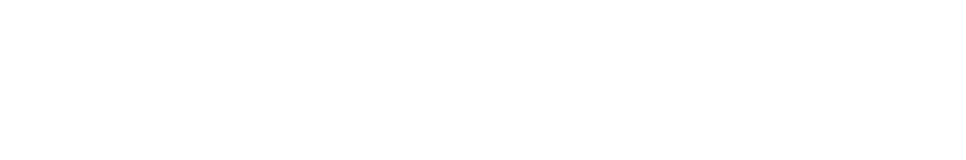
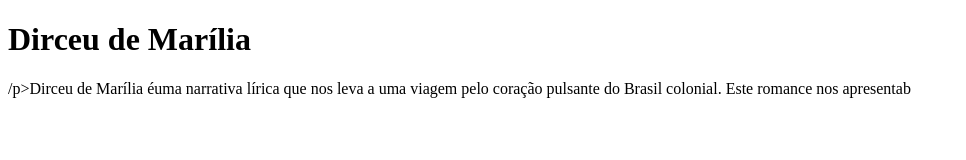
Before and after one commit to igorzinxtz/igor1ano, a plain HTML site: page index.html in a window 1280 px wide. Shown: the whole page, without its empty margins (0-966 px from the left). Drawn offline with Linux system fonts and the light colour scheme.

Commit message:
Update index.html

```diff
--- a/index.html
+++ b/index.html
@@ -7,8 +7,8 @@
 </head>
 <body>
 
-<header>    </header>
-<section>  </section>
+<header>  <h1> Dirceu de Marília</h1>  </header>
+<section> <p> /p>Dirceu de Marília éuma narrativa lírica que nos leva a uma viagem pelo coração pulsante do Brasil colonial. Este romance nos apresentab</section>
 <footer>    </footer>
 
 </body>
```
